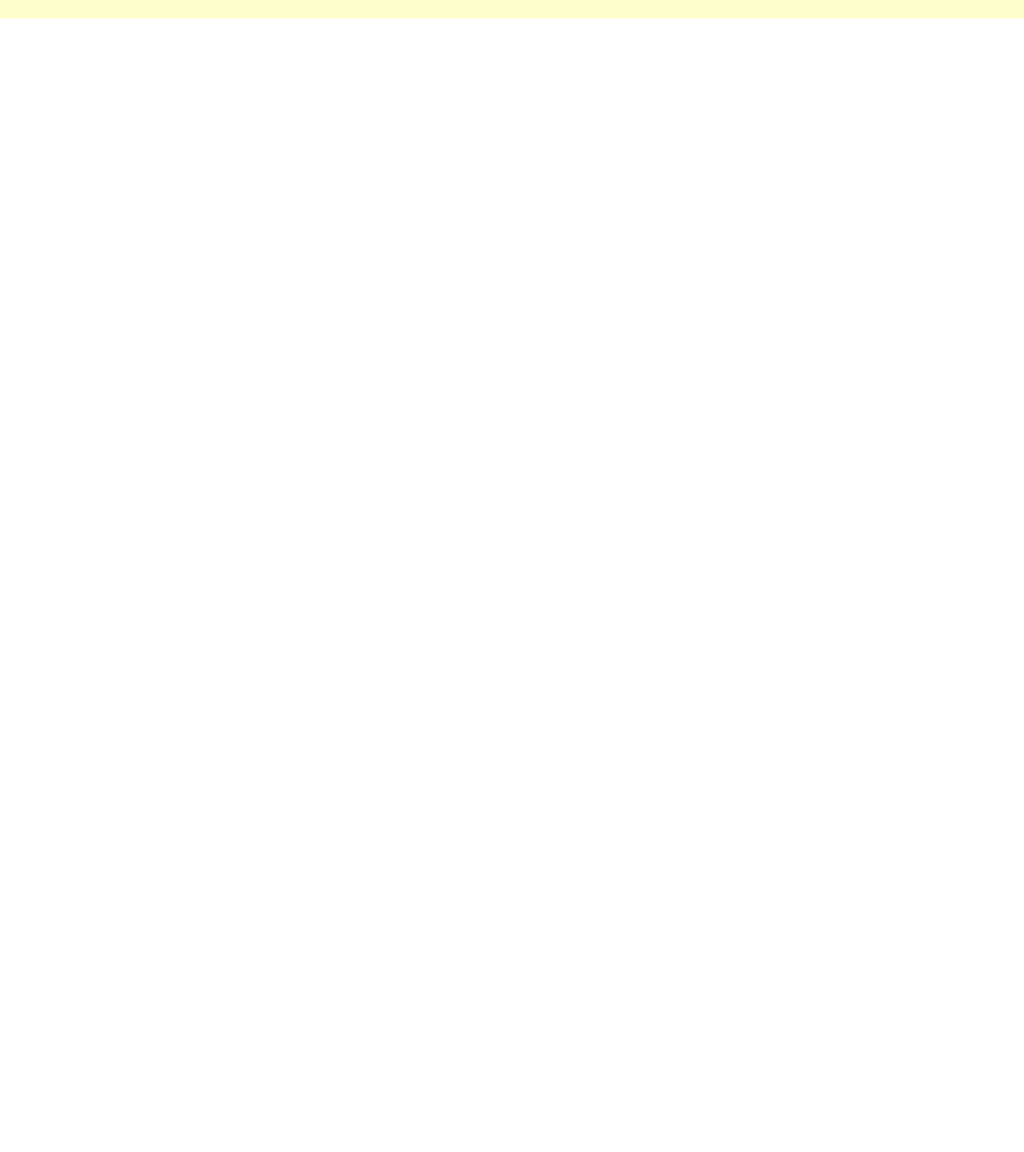
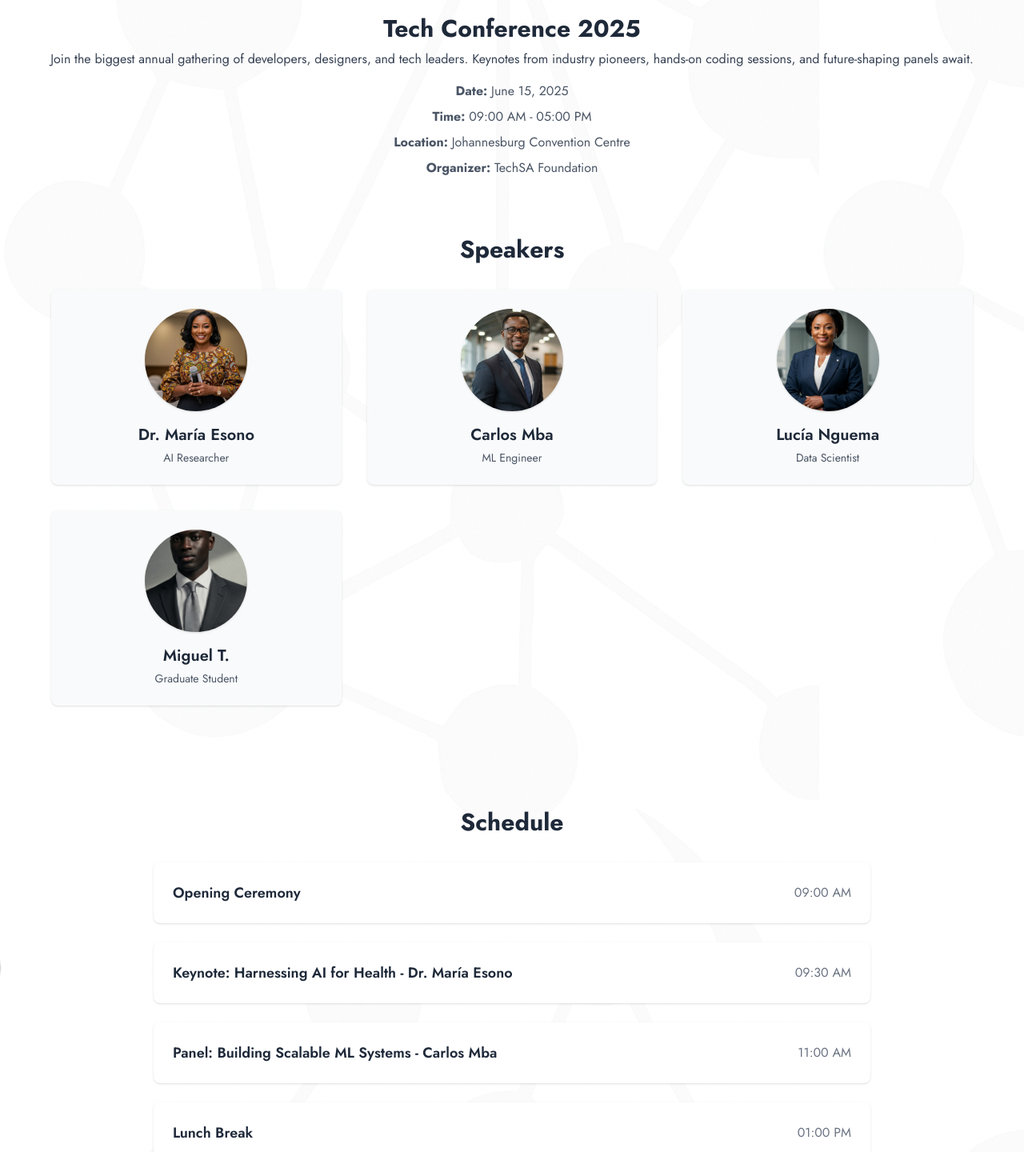
Before and after one commit to NeoPhetoane/IndabaX_Equatorial_Guinea, a React (Vite) app: page /events/1 in a window 1280 px wide. Shown: the part 390-1830 px from the top of the page at 80% size. Before the commit the page ends 800 px from the top, so only its background shows below. Built offline with nearby package versions, Linux system fonts and the light colour scheme.

Commit message:
Hero and detail page added.

```diff
--- /dev/null
+++ b/src/components/EventDetail.jsx
@@ -0,0 +1,103 @@
+import { useParams } from "react-router-dom";
+import eventsData from "../data/eventsData";
+
+export default function EventDetail() {
+  const { id } = useParams();
+  const event = eventsData.find((e) => String(e.id) === id);
+
+  if (!event) {
+    return <div className="p-8 text-center">Event not found.</div>;
+  }
+
+  return (
+    <section
+      className="min-h-screen bg-white px-4 py-16"
+      style={{ backgroundImage: "url('/bgwhite.png')" }}
+    >
+      <div className="mx-auto items-center text-gray-800 text-center">
+        <img
+          src={event.image}
+          alt={event.title}
+          className="w-full h-64 object-cover rounded-lg mb-6"
+        />
+        <h1 className="text-3xl font-bold mb-2">{event.title}</h1>
+        <p className="mb-4 text-gray-700">{event.description}</p>
+        <div className="mb-2 text-gray-600">
+          <strong>Date:</strong> {event.date}
+        </div>
+        <div className="mb-2 text-gray-600">
+          <strong>Time:</strong> {event.time}
+        </div>
+        <div className="mb-2 text-gray-600">
+          <strong>Location:</strong> {event.location}
+        </div>
+        <div className="mb-2 text-gray-600">
+          <strong>Organizer:</strong> {event.organizer}
+        </div>
+
+        {/* Speakers Section */}
+
+        {event.speakers && event.speakers.length > 0 && (
+          <section className="py-16 px-4">
+            <div className="max-w-6xl mx-auto text-center">
+              <h2 className="text-3xl font-bold mb-8">Speakers</h2>
+              <div className="grid grid-cols-1 sm:grid-cols-2 md:grid-cols-3 gap-8">
+                {event.speakers.map((speaker, index) => (
+                  <div
+                    key={index}
+                    className="relative bg-gray-50 p-6 rounded-lg shadow hover:shadow-lg transition duration-300 group"
+                  >
+                    <img
+                      src={speaker.img}
+                      alt={speaker.name}
+                      className="w-32 h-32 mx-auto mb-4 object-cover rounded-full shadow"
+                    />
+                    <h3 className="text-xl font-semibold mb-1">
+                      {speaker.name}
+                    </h3>
+                    <p className="text-sm text-gray-600">{speaker.title}</p>
+                    {/* Hover info */}
+                    <div className="absolute inset-0 bg-green-50 bg-opacity-95 rounded-lg flex flex-col items-center justify-center px-4 text-center opacity-0 group-hover:opacity-100 transition-opacity duration-300">
+                      <h4 className="text-lg font-bold text-gray-800 mb-2">
+                        {speaker.talkTitle}
+                      </h4>
+                      <p className="text-sm text-gray-600">
+                        {speaker.description}
+                      </p>
+                    </div>
+                  </div>
+                ))}
+              </div>
+            </div>
+          </section>
+        )}
+        {/* Schedule Section */}
+        {event.schedule && event.schedule.length > 0 && (
+          <section className="py-16 px-4">
+            <div className="max-w-4xl mx-auto">
+              <h2 className="text-3xl font-bold mb-8 text-center">Schedule</h2>
+              <div className="space-y-6">
+                {event.schedule.map((item, idx) => (
+                  <div
+                    key={idx}
+                    className="bg-white rounded-lg shadow p-6 flex flex-col md:flex-row md:items-center md:justify-between"
+                  >
+                    <div>
+                      <div className="text-lg font-semibold text-gray-800">
+                        {item.activity}
+                      </div>
+                      <div className="text-gray-600">{item.speaker}</div>
+                    </div>
+                    <div className="text-gray-500 mt-2 md:mt-0">
+                      {item.time}
+                    </div>
+                  </div>
+                ))}
+              </div>
+            </div>
+          </section>
+        )}
+      </div>
+    </section>
+  );
+}
--- a/src/pages/Events.jsx
+++ b/src/pages/Events.jsx
@@ -11,6 +11,14 @@ import eventsData from "../data/eventsData";
 
 export default function Events() {
   return (
+    <main>
+      {/* Hero Section */}
+      <section className="bg-[url('/hero4.jpg')] bg-cover bg-center text-white text-center py-32 px-4">
+        <h1 className="text-5xl md:text-6xl font-bold">Events</h1>
+        <p className="mt-4 text-xl md:text-2xl">
+          See out past and future Events
+        </p>
+      </section>
       <section
         className="min-h-screen bg-white text-gray-800 px-4 py-16"
         style={{ backgroundImage: "url('/bgwhite.png')" }}
@@ -21,8 +29,9 @@ export default function Events() {
           </h2>
           <div className="grid grid-cols-1 sm:grid-cols-2 lg:grid-cols-3 gap-10">
             {eventsData.map((event) => (
-            <div
+              <Link
                 key={event.id}
+                to={`/events/${event.id}`}
                 className="group relative bg-white shadow-xl hover:shadow-2xl transition-shadow duration-300 rounded-2xl overflow-hidden border border-gray-200"
               >
                 <div
@@ -52,7 +61,7 @@ export default function Events() {
                   <p className="text-sm text-gray-500">
                     <strong>Organizer:</strong> {event.organizer}
                   </p>
-                <div className="mt-4 flex space-x-3">
+                  {/* <div className="mt-4 flex space-x-3">
                   <Link to={`/events/${event.id}/speakers`}>
                     <button className="px-4 py-2 rounded-full bg-true-blue text-white font-medium hover:bg-blue-800 transition-colors duration-300">
                       Speakers
@@ -63,12 +72,13 @@ export default function Events() {
                       Schedule
                     </button>
                   </Link>
+                </div> */}
                 </div>
-              </div>
-            </div>
+              </Link>
             ))}
           </div>
         </div>
       </section>
+    </main>
   );
 }
```
Lines whose indentation alone changed are shown as unchanged.
